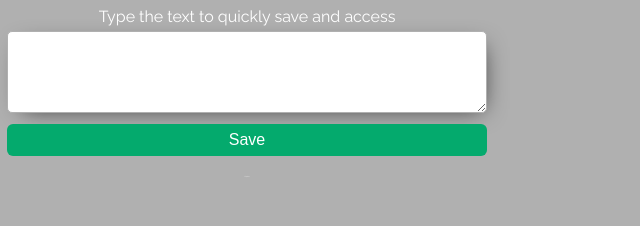
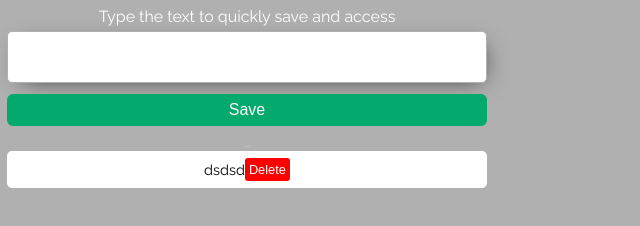
Before and after one commit to ismaelirc/chrome-copy-extension, a browser extension: page index.html in a window 1280 px wide. Shown: the whole page, without its empty margins (0-640 px from the left). Drawn offline with Linux system fonts and the light colour scheme; a web font is replaced by a local one.

Commit message:
Refactoring CSS style

```diff
--- a/index.html
+++ b/index.html
@@ -11,7 +11,7 @@
         <section id="container" class="container">
             <p class="title_page">Type the text to quickly save and access</p>
             <div class="container_input">
-                <textarea class="container_text" id="textTosave"></textarea>
+                <input type="text" class="container_text" id="textTosave" maxlength="80" />
             </div>
             <div class="container_input">
                 <button class="container_button" id="buttonSave" >Save</button>
@@ -19,7 +19,10 @@
             <p class="title_copies">Copies</p>
 
             <div id="container_content">
-
+                <div class="container_descriptions" id="1704711578691">
+                    dsdsd
+                    <button class="button_delete">Delete</button>
+                </div>
             </div>
         </section>
     </body>
--- a/scripts/script.js
+++ b/scripts/script.js
@@ -57,4 +57,8 @@ function copyText(event){
 function deleteCopy(event){
     console.log(event.target.parentElement.id);
 
+    console.log(document.getElementById(event.target.parentElement.id));
+
+    console.log(document.getElementById(event.target.parentElement.id).remove());
+
 }
--- a/styles/style.css
+++ b/styles/style.css
@@ -34,7 +34,8 @@ body{
 
 .container_text{
     width: 100%;
-    height: 80px;
+    height: 50px;
+    padding-left: 2px;
     border: 1px solid var(--background-color);
     border-radius: 5px;
     box-shadow: 5px 6px 23px -10px rgba(0,0,0,0.75);
@@ -49,7 +50,7 @@ body{
     flex-wrap: wrap;
     width: 480px;
     padding: 7px 0 7px 0;
-    margin-top: 4px;
+    margin: 4px;
     transition: transform .2s;
     border-radius: 5px;
     cursor: pointer;
@@ -97,6 +98,5 @@ body{
     border: 0;
     border-radius: 3px;
     padding: 4px;
-    margin-left: 5px;
     font-size: 0.8rem;
 }
```
